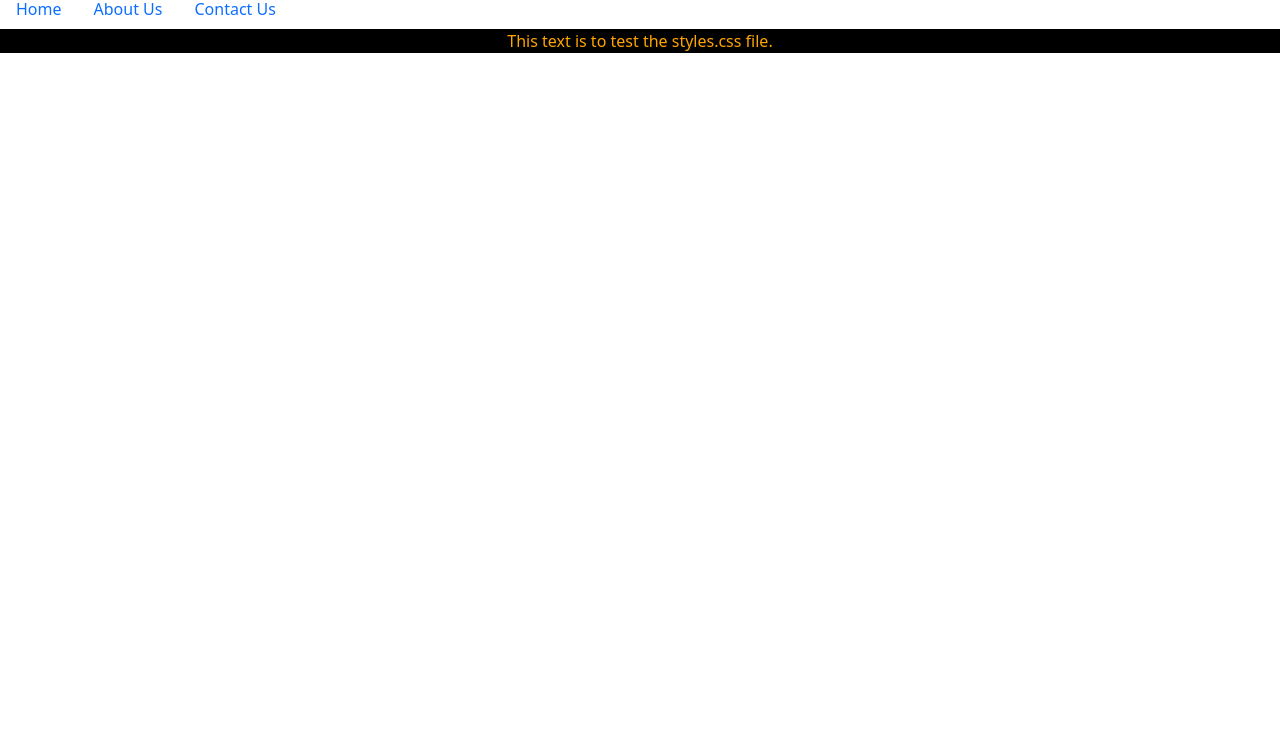
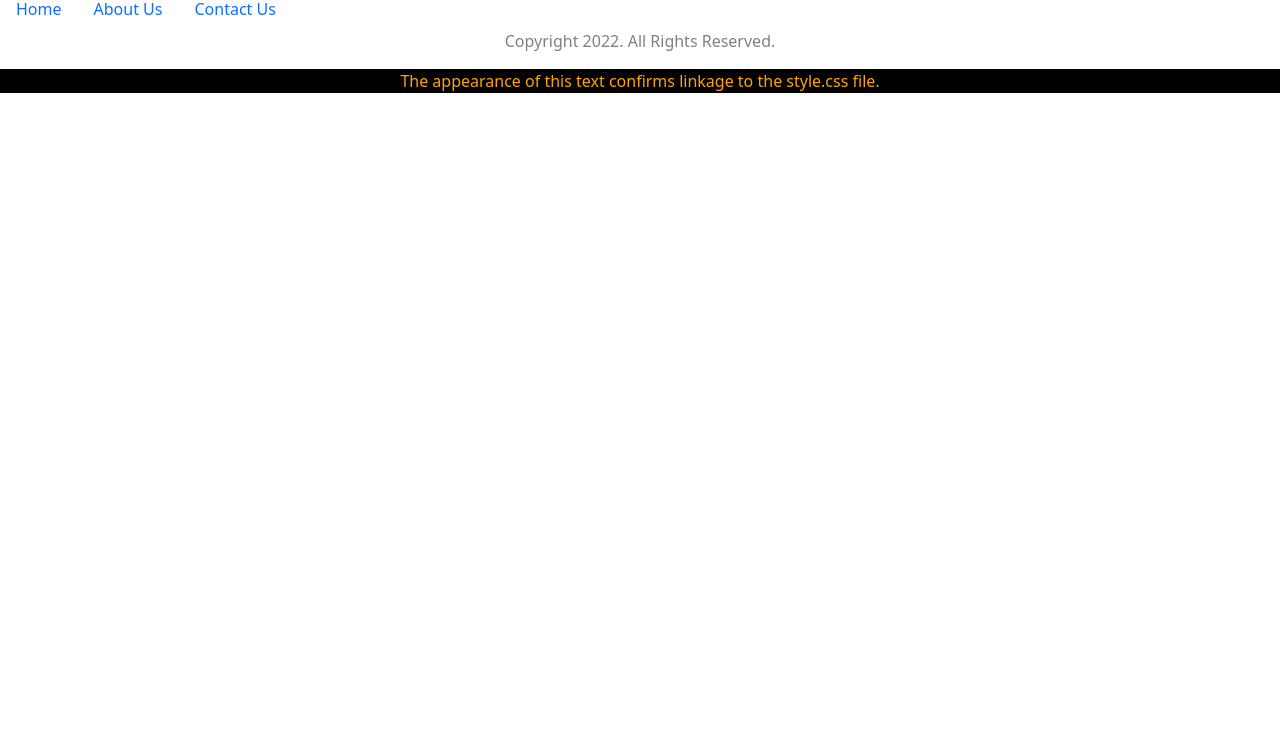
Before and after one commit to TrueNathanD/task_planner_final_project, a plain HTML site: page about.html in a window 1280 px wide. Shown: the part 67-800 px from the top of the page. Drawn offline with nearby package versions, Linux system fonts and the light colour scheme.

Commit message:
added headers, footers to HTML and CSS files, clarified descriptions in visible text and in comments

```diff
--- a/about.html
+++ b/about.html
@@ -24,8 +24,13 @@
           <a class="nav-link" href="contact.html">Contact Us</a>
         </li>
       </ul>
-    <p class="test-css-file-01">This text is to test the styles.css file.</p>
-<!-- Bootstrap Bundle with Popper -->
+<!-- Footer -->
+<footer>
+    <p>Copyright 2022. All Rights Reserved.</p>
+</footer>
+<!-- To Confirm CSS To HTML Linkage -->
+    <p class="test-css-file-01">The appearance of this text confirms linkage to the style.css file.</p>
+<!-- Bootstrap Bundle With Popper -->
     <script src="https://cdn.jsdelivr.net/npm/bootstrap@5.1.3/dist/js/bootstrap.bundle.min.js" integrity="sha384-ka7Sk0Gln4gmtz2MlQnikT1wXgYsOg+OMhuP+IlRH9sENBO0LRn5q+8nbTov4+1p" crossorigin="anonymous"></script>
 </body>
 </html>
--- a/styles.css
+++ b/styles.css
@@ -1,6 +1,15 @@
+/* Header */
+header {
+    text-align: left;
+}
 
+/* Footer */
+footer {
+    text-align: center;
+    color: gray
+}
 
-/* CSS Code To Test This File */
+/* To Confirm CSS To HTML Linkage */
 .test-css-file-01 {
     color: orange;
     background-color: black;
```
Also changed, not shown: contact.html (+7 -2 lines), index.html (+10 -2 lines).
